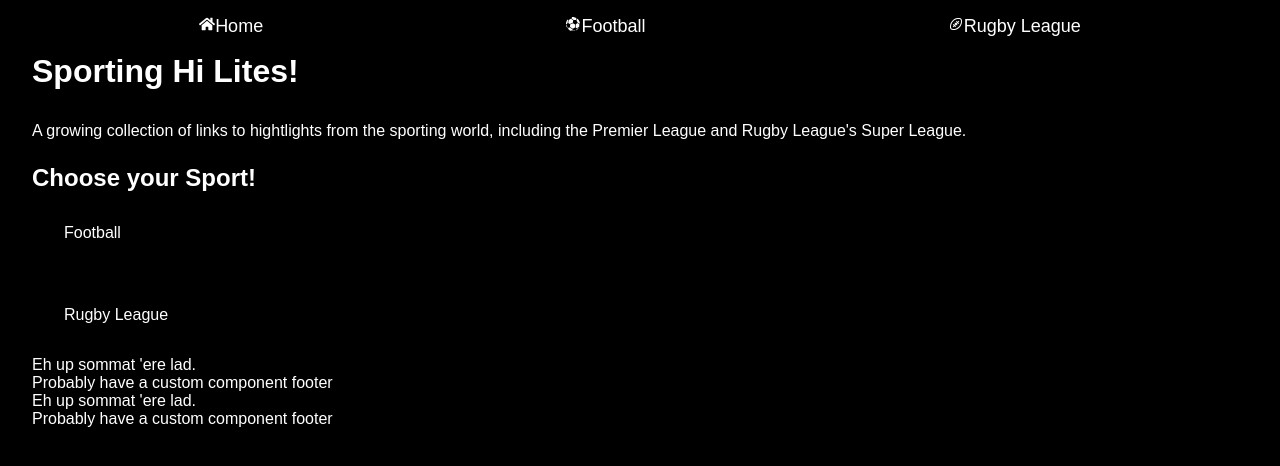
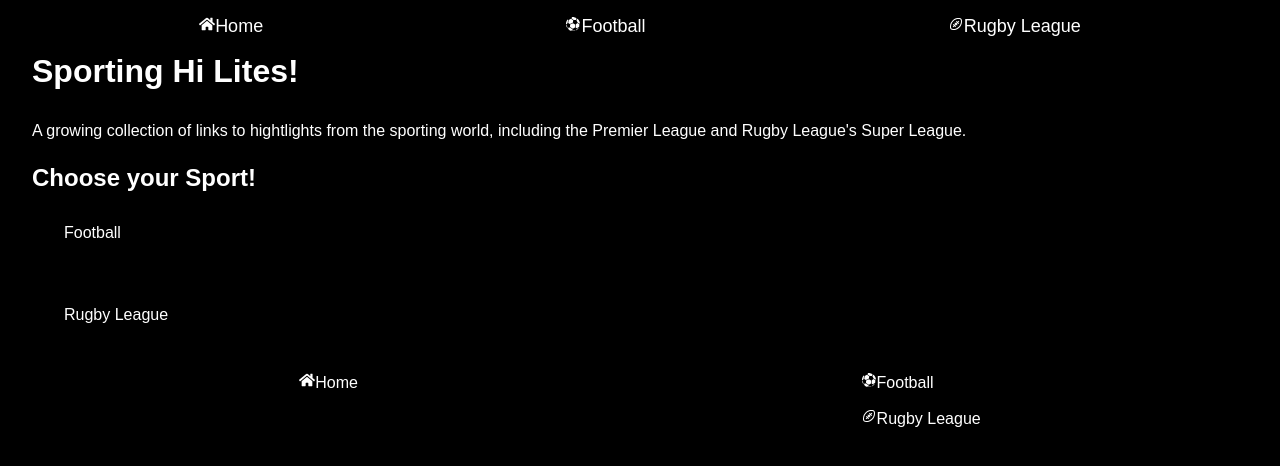
Before and after one commit to wisechimp/sporting-hilites, a Next.js app: page / in a window 1280 px wide. Shown: the top 466 px of the page. Built offline with nearby package versions, Linux system fonts and the light colour scheme; no server answers.

Commit message:
feat: Footer

```diff
--- a/src/app/page.tsx
+++ b/src/app/page.tsx
@@ -1,6 +1,4 @@
 import Link from "next/link";
-
-import Footer from "@/components/Footer";
 
 const Home = async () => {
   return (
@@ -22,7 +20,6 @@
             </Link>
           </div>
         </div>
-        <Footer />
       </main>
     </div>
   );
--- /dev/null
+++ b/src/components/Footer/footer.module.css
@@ -0,0 +1,10 @@
+.footerContainer {
+  display: flex;
+  flex-wrap: wrap;
+  justify-content: space-around;
+  padding: 1em;
+}
+
+.footerMenuItemContainer {
+  padding: 0 0 1em 0;
+}
--- a/src/components/Footer/index.tsx
+++ b/src/components/Footer/index.tsx
@@ -1,9 +1,26 @@
+import { fetchMenu } from "@/actions";
+
+import MenuItem from "../Menu/menu-item";
+import * as styles from "./footer.module.css";
+
 const Footer = () => {
+  const menuData = fetchMenu();
+  const homeMenuData = menuData[0];
+  const [, ...sportMenuData] = menuData;
+
   return (
     <footer>
-      <div>
-        <p>Eh up sommat &apos;ere lad.</p>
-        <p>Probably have a custom component footer</p>
+      <div className={styles.footerContainer}>
+        <MenuItem data={homeMenuData} />
+        <div>
+          {sportMenuData.map((item) => {
+            return (
+              <div className={styles.footerMenuItemContainer}>
+                <MenuItem data={item} />
+              </div>
+            );
+          })}
+        </div>
       </div>
     </footer>
   );
```
